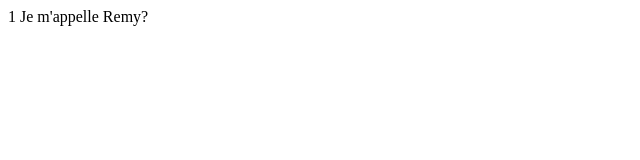
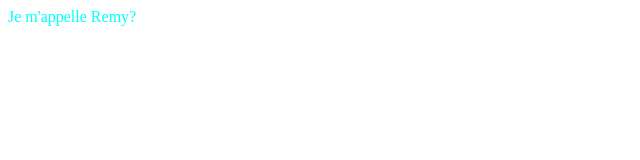
Before and after one commit to RemyFK/EXAMWEB2025, a plain HTML site: page index.html in a window 1280 px wide. Shown: the whole page, without its empty margins (0-640 px from the left). Drawn offline with Linux system fonts and the light colour scheme.

Commit message:
test1 test1

```diff
--- a/index.html
+++ b/index.html
@@ -5,8 +5,8 @@
     <meta name="viewport" content="width=device-width, initial-scale=1.0">
     <title>Document</title>
 </head>
-<body>
-    1
+<body style="color: aqua;">
+
     Je m'appelle Remy?
 </body>
 </html>
```
